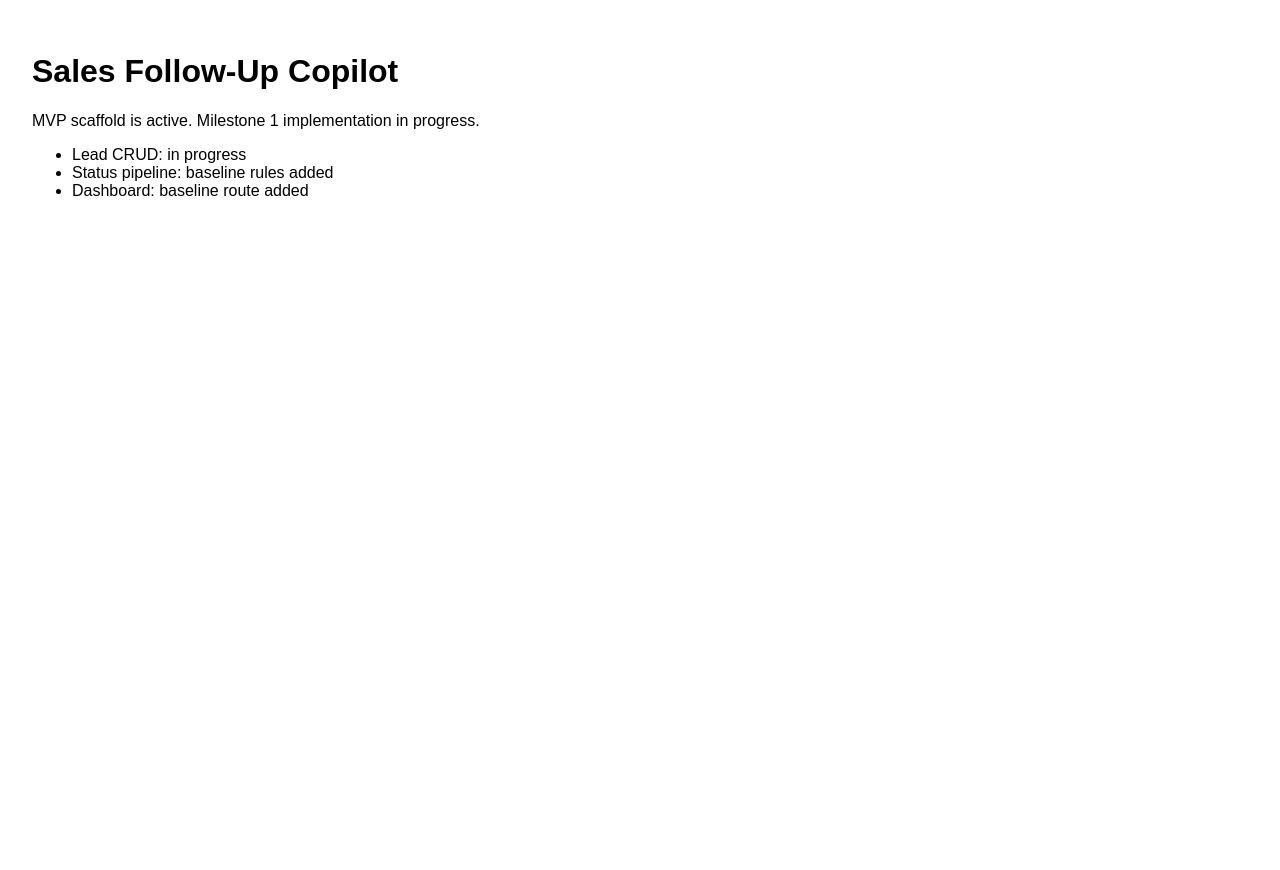
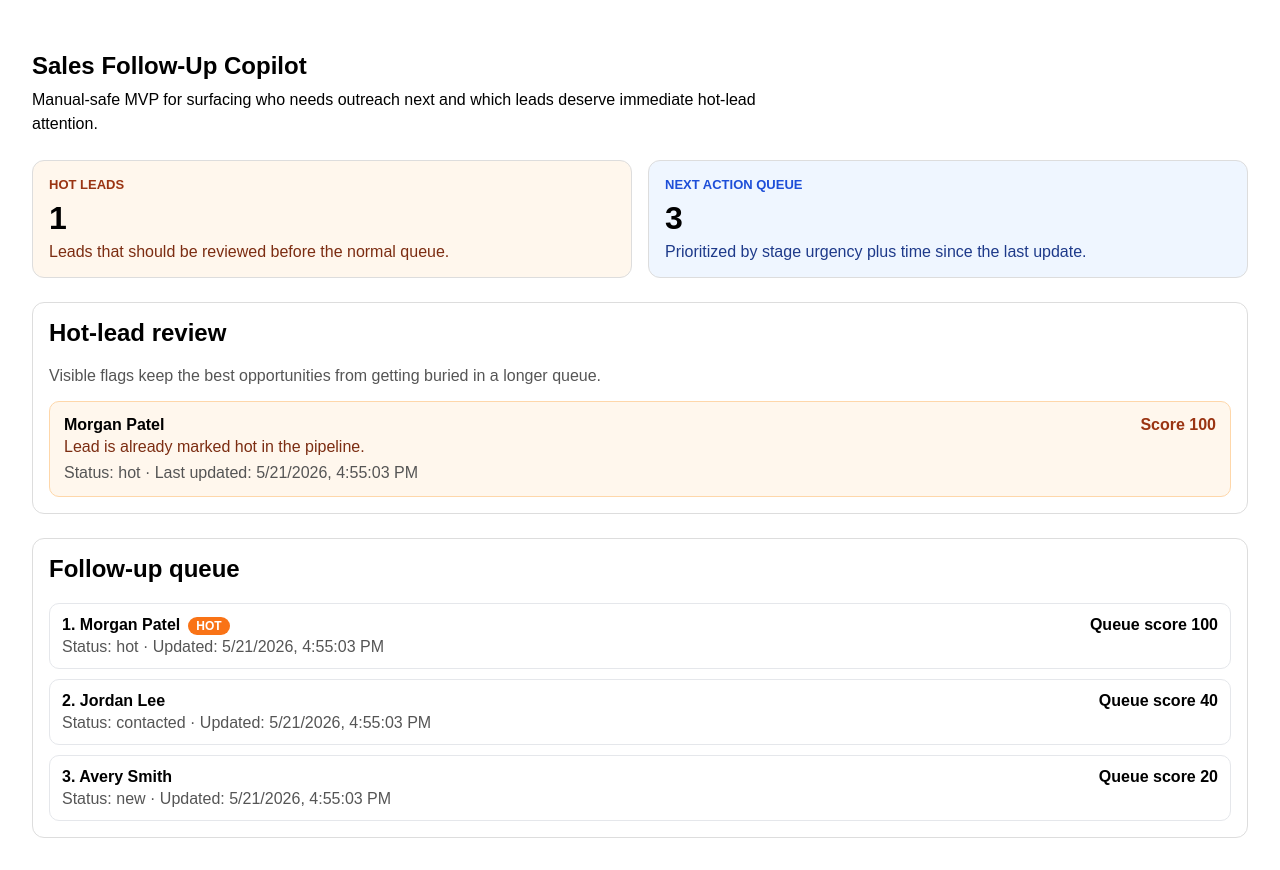
Before and after one commit to mendyraul/sales-followup-copilot, a Next.js app: page / in a window 1280 px wide. Before the commit the page ends 800 px from the top, so only its background shows below. Built offline with nearby package versions, Linux system fonts and the light colour scheme.

Commit message:
feat: add hot lead flags

```diff
--- a/src/app/page.tsx
+++ b/src/app/page.tsx
@@ -1,13 +1,81 @@
+import { demoLeads } from '../data/demoLeads';
+import { listHotLeads } from '../domain/hot-lead';
+import { needsAttention, nextActionScore } from '../domain/queue';
+
+function timeLabel(iso: string) {
+  return new Date(iso).toLocaleString();
+}
+
 export default function HomePage() {
+  const hotLeads = listHotLeads(demoLeads);
+  const queue = needsAttention(demoLeads);
+
   return (
-    <main style={{ padding: 24, fontFamily: 'sans-serif' }}>
-      <h1>Sales Follow-Up Copilot</h1>
-      <p>MVP scaffold is active. Milestone 1 implementation in progress.</p>
-      <ul>
-        <li>Lead CRUD: in progress</li>
-        <li>Status pipeline: baseline rules added</li>
-        <li>Dashboard: baseline route added</li>
-      </ul>
+    <main style={{ padding: 24, fontFamily: 'sans-serif', display: 'grid', gap: 24 }}>
+      <section>
+        <h1 style={{ marginBottom: 8 }}>Sales Follow-Up Copilot</h1>
+        <p style={{ maxWidth: 760, lineHeight: 1.5, margin: 0 }}>
+          Manual-safe MVP for surfacing who needs outreach next and which leads deserve immediate hot-lead attention.
+        </p>
+      </section>
+
+      <section style={{ display: 'grid', gridTemplateColumns: 'repeat(auto-fit, minmax(260px, 1fr))', gap: 16 }}>
+        <article style={{ border: '1px solid #ddd', borderRadius: 12, padding: 16, background: '#fff7ed' }}>
+          <div style={{ fontSize: 13, color: '#9a3412', fontWeight: 700 }}>HOT LEADS</div>
+          <div style={{ fontSize: 32, fontWeight: 700, marginTop: 8 }}>{hotLeads.length}</div>
+          <div style={{ color: '#7c2d12', marginTop: 6 }}>Leads that should be reviewed before the normal queue.</div>
+        </article>
+        <article style={{ border: '1px solid #ddd', borderRadius: 12, padding: 16, background: '#eff6ff' }}>
+          <div style={{ fontSize: 13, color: '#1d4ed8', fontWeight: 700 }}>NEXT ACTION QUEUE</div>
+          <div style={{ fontSize: 32, fontWeight: 700, marginTop: 8 }}>{queue.length}</div>
+          <div style={{ color: '#1e3a8a', marginTop: 6 }}>Prioritized by stage urgency plus time since the last update.</div>
+        </article>
+      </section>
+
+      <section style={{ border: '1px solid #ddd', borderRadius: 12, padding: 16, background: '#fff' }}>
+        <h2 style={{ marginTop: 0 }}>Hot-lead review</h2>
+        <p style={{ color: '#555', marginTop: 0 }}>Visible flags keep the best opportunities from getting buried in a longer queue.</p>
+        {hotLeads.length ? (
+          <div style={{ display: 'grid', gap: 12 }}>
+            {hotLeads.map((lead) => (
+              <article key={lead.id} style={{ border: '1px solid #fed7aa', borderRadius: 10, padding: 14, background: '#fff7ed' }}>
+                <div style={{ display: 'flex', justifyContent: 'space-between', gap: 12, flexWrap: 'wrap' }}>
+                  <div>
+                    <strong>{lead.name}</strong>
+                    <div style={{ color: '#7c2d12', marginTop: 4 }}>{lead.hotLeadFlag.reason}</div>
+                  </div>
+                  <div style={{ fontWeight: 700, color: '#9a3412' }}>Score {lead.hotLeadFlag.score}</div>
+                </div>
+                <div style={{ marginTop: 8, color: '#555' }}>Status: {lead.status} · Last updated: {timeLabel(lead.updatedAt)}</div>
+              </article>
+            ))}
+          </div>
+        ) : (
+          <p style={{ marginBottom: 0 }}>No hot leads right now.</p>
+        )}
+      </section>
+
+      <section style={{ border: '1px solid #ddd', borderRadius: 12, padding: 16, background: '#fff' }}>
+        <h2 style={{ marginTop: 0 }}>Follow-up queue</h2>
+        <div style={{ display: 'grid', gap: 10 }}>
+          {queue.map((lead, index) => {
+            const score = nextActionScore(lead);
+            const hot = hotLeads.some((item) => item.id === lead.id);
+            return (
+              <article key={lead.id} style={{ border: '1px solid #e5e7eb', borderRadius: 10, padding: 12 }}>
+                <div style={{ display: 'flex', justifyContent: 'space-between', gap: 12, flexWrap: 'wrap' }}>
+                  <div>
+                    <strong>{index + 1}. {lead.name}</strong>
+                    {hot ? <span style={{ marginLeft: 8, padding: '2px 8px', borderRadius: 999, background: '#f97316', color: 'white', fontSize: 12, fontWeight: 700 }}>HOT</span> : null}
+                    <div style={{ color: '#555', marginTop: 4 }}>Status: {lead.status} · Updated: {timeLabel(lead.updatedAt)}</div>
+                  </div>
+                  <div style={{ fontWeight: 700 }}>Queue score {Math.round(score)}</div>
+                </div>
+              </article>
+            );
+          })}
+        </div>
+      </section>
     </main>
   );
 }
--- /dev/null
+++ b/src/domain/hot-lead.ts
@@ -0,0 +1,42 @@
+import type { Lead } from "./lead";
+import { nextActionScore } from "./queue";
+
+export type HotLeadFlag = {
+  isHot: boolean;
+  reason: string;
+  score: number;
+};
+
+const HOT_LEAD_SCORE = 90;
+
+export function getHotLeadFlag(lead: Lead, now = new Date()): HotLeadFlag {
+  const score = nextActionScore(lead, now);
+  const explicitHot = lead.status === 'hot';
+  const scoreDrivenHot = lead.status === 'replied' && score >= HOT_LEAD_SCORE;
+  const isHot = explicitHot || scoreDrivenHot;
+
+  if (explicitHot) {
+    return { isHot, score, reason: 'Lead is already marked hot in the pipeline.' };
+  }
+
+  if (scoreDrivenHot) {
+    return {
+      isHot,
+      score,
+      reason: 'Recent engagement plus queue score pushed this lead into hot-lead review.',
+    };
+  }
+
+  return {
+    isHot: false,
+    score,
+    reason: 'Lead stays in the regular queue until engagement or wait time increases.',
+  };
+}
+
+export function listHotLeads(leads: Lead[], now = new Date()): Array<Lead & { hotLeadFlag: HotLeadFlag }> {
+  return leads
+    .map((lead) => ({ ...lead, hotLeadFlag: getHotLeadFlag(lead, now) }))
+    .filter((lead) => lead.hotLeadFlag.isHot)
+    .sort((a, b) => b.hotLeadFlag.score - a.hotLeadFlag.score);
+}
```
Also changed, not shown: 2 other files (tests, documents, lock files or other folders).
